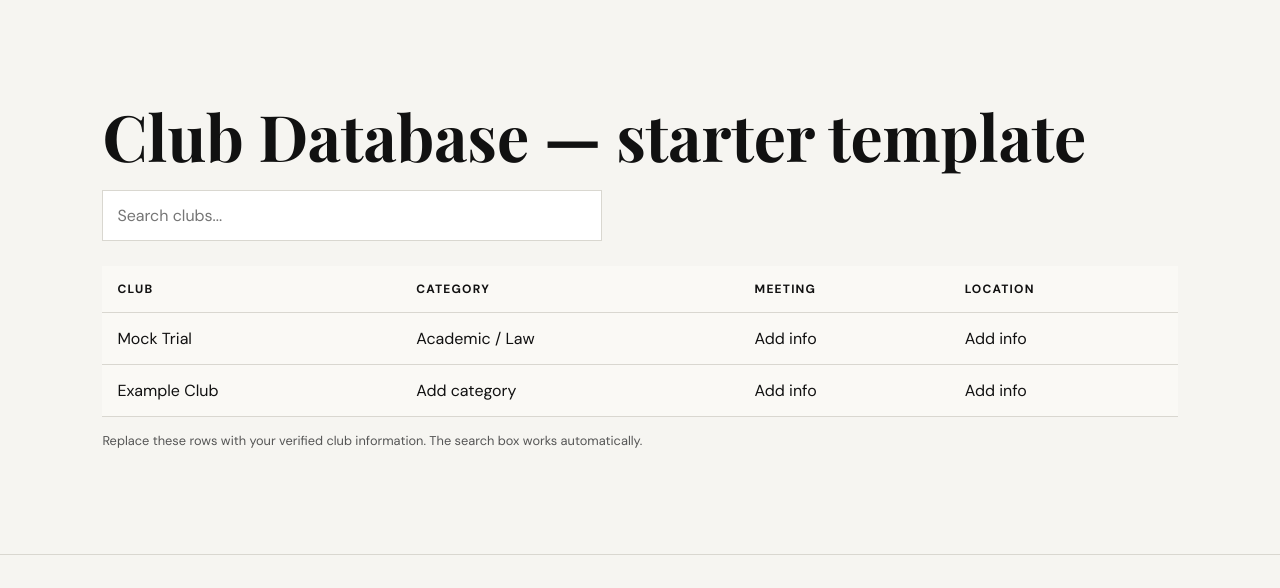
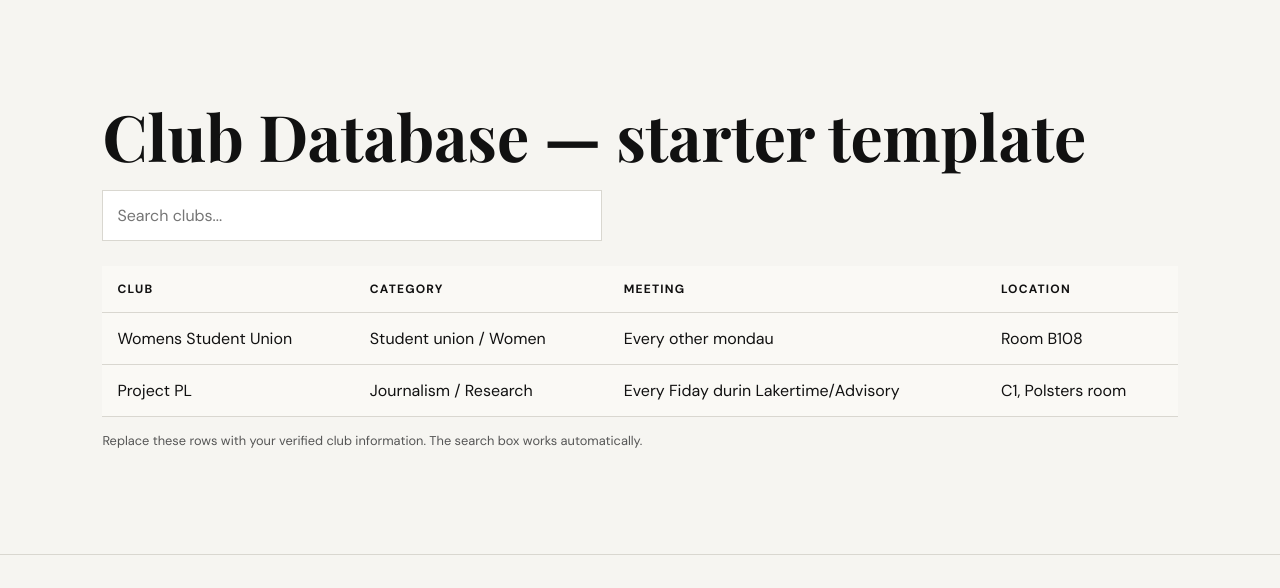
Before and after one commit to katarinas-projects/projectPL.github.io, a plain HTML site: page resources.html in a window 1280 px wide. Shown: the part 1477-2065 px from the top of the page. Drawn offline with nearby package versions, Linux system fonts and the light colour scheme; a web font is replaced by a local one.

Commit message:
Update club database with new entries and corrections
Corrected club information and added new entries.

```diff
--- a/resources.html
+++ b/resources.html
@@ -13,6 +13,6 @@
 <a class="resource" href="#"><span>06</span><h3>Policies & Handbooks</h3><p>Important school documents and policies in one searchable place.</p></a>
 </div></section>
 <section class="section"><div class="table-wrap"><h2>Club Database — starter template</h2><input id="clubSearch" class="search" placeholder="Search clubs..."><table id="clubTable"><thead><tr><th>Club</th><th>Category</th><th>Meeting</th><th>Location</th></tr></thead><tbody>
-<tr><td>Mock Trial</td><td>Academic / Law</td><td>Add info</td><td>Add info</td></tr><tr><td>Example Club</td><td>Add category</td><td>Add info</td><td>Add info</td></tr>
+<tr><td>Womens Student Union</td></td><td>Student union / Women</td><td>Every other mondau</td><td>Room B108 </td></tr><tr><td>Project PL</td><td>Journalism / Research</td><td>Every Fiday durin Lakertime/Advisory</td><td>C1, Polsters room</td></tr>
 </tbody></table><p class="small">Replace these rows with your verified club information. The search box works automatically.</p></div></section>
 </main><footer><div><a class="brand" href="index.html"><span>PROJECT</span> PL</a><p>Student-led research about Prior Lake High School.</p></div><div class="footer-links"><a href="about.html">About</a><a href="documents.html">Documents</a><a href="question.html">Submit a Question</a></div><p class="copyright">© 2026 Project PL</p></footer><script src="script.js"></script></body></html>
```
